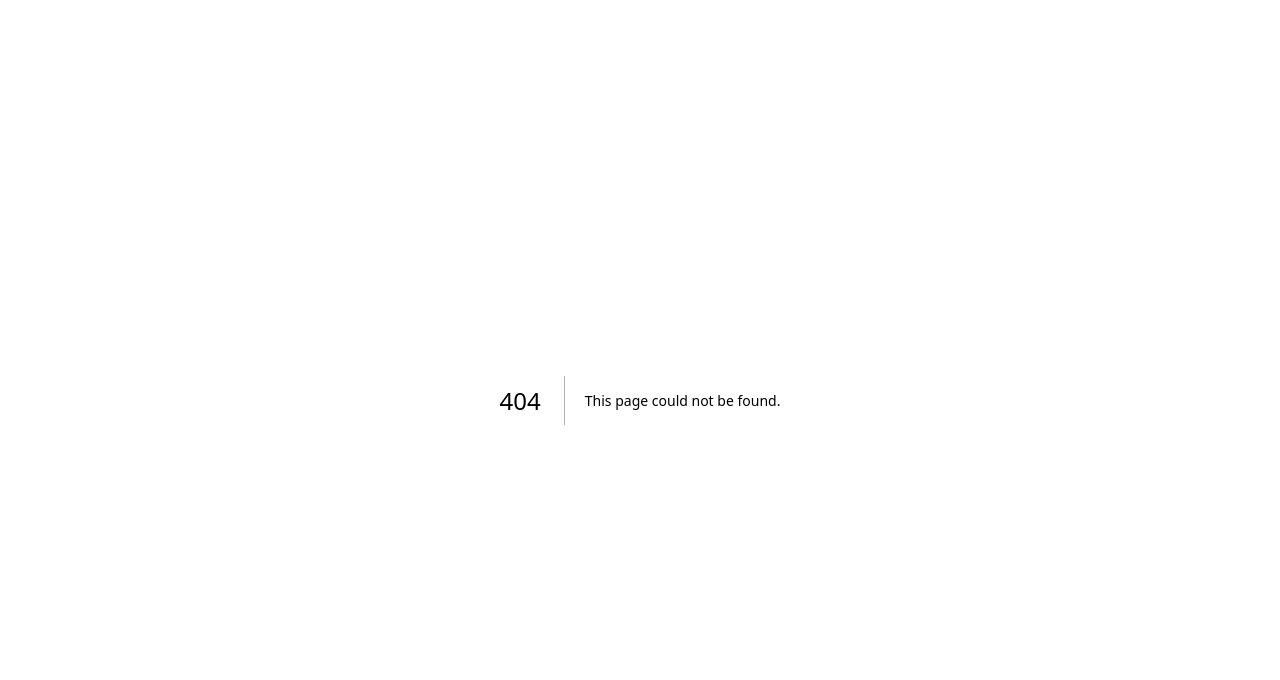
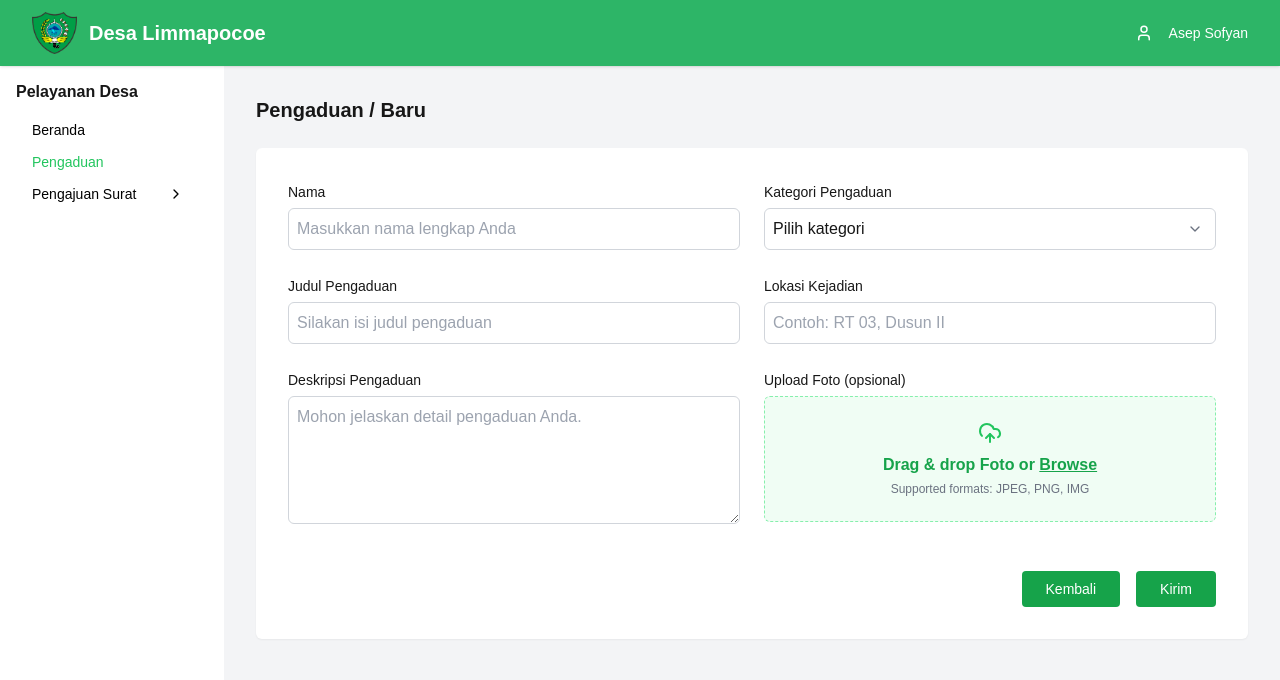
Before and after one commit to muhammadzulfadly/limapoccoedigital, a Next.js app: page /masyarakat/pengaduan-masyarakat/buat-pengaduan in a window 1280 px wide. Before the commit this address had no page. Shown: the top 680 px of the page. Built offline with nearby package versions, Linux system fonts and the light colour scheme.

Commit message:
halaman masyarakat/../buat-pengaduan

```diff
--- /dev/null
+++ b/app/masyarakat/pengaduan-masyarakat/buat-pengaduan/page.js
@@ -0,0 +1,117 @@
+"use client";
+
+import { useState } from "react";
+import { ChevronDown, UploadCloud } from "lucide-react";
+import { useRouter } from "next/navigation";
+
+export default function PengaduanPage() {
+  const [form, setForm] = useState({
+    nama: "",
+    kategori: "",
+    judul: "",
+    deskripsi: "",
+    lokasi: "",
+    bukti: null,
+  });
+
+  const [error, setError] = useState({});
+  const router = useRouter();
+
+  const handleChange = (e) => {
+    const { name, value, files } = e.target;
+    setForm({
+      ...form,
+      [name]: files ? files[0] : value,
+    });
+  };
+
+  const handleSubmit = (e) => {
+    e.preventDefault();
+    const newError = {};
+    if (!form.nama) newError.nama = "Nama pengadu tidak boleh kosong";
+    if (!form.kategori) newError.kategori = "Kategori harus dipilih";
+    if (!form.judul) newError.judul = "Judul pengaduan wajib diisi";
+    if (!form.deskripsi) newError.deskripsi = "Deskripsi pengaduan tidak boleh kosong";
+    if (!form.lokasi) newError.lokasi = "Lokasi kejadian harus diisi";
+
+    setError(newError);
+    if (Object.keys(newError).length === 0) {
+      alert("Pengaduan berhasil dikirim");
+      router.push("/masyarakat/pengaduan-masyarakat");
+    }
+  };
+
+  return (
+    <div className="flex h-full">
+      <div className="flex-1 bg-gray-100 p-8">
+        <h1 className="text-xl font-semibold mb-6">Pengaduan / Baru</h1>
+        <form className="bg-white rounded-md shadow-sm p-8">
+          <div className="grid grid-cols-2 gap-6 flex-grow">
+            <div className="space-y-1 col-span-1">
+              <label className="text-sm font-medium">Nama</label>
+              <input name="nama" value={form.nama} onChange={handleChange} placeholder="Masukkan nama lengkap Anda" className={`w-full p-2 border rounded-md focus:outline-none ${error.nama ? "border-red-500" : "border-gray-300"}`} />
+              {error.nama && <p className="text-sm text-red-500">{error.nama}</p>}
+            </div>
+
+            <div className="space-y-1 col-span-1 relative">
+              <label className="text-sm font-medium">Kategori Pengaduan</label>
+              <div className={`relative ${error.kategori ? "border-red-500" : "border-gray-300"} border rounded-md p-2`}>
+                <select name="kategori" value={form.kategori} onChange={handleChange} className="w-full bg-transparent appearance-none focus:outline-none">
+                  <option value="">Pilih kategori</option>
+                  <option value="fasilitas">Fasilitas</option>
+                  <option value="lingkungan">Lingkungan</option>
+                </select>
+                <ChevronDown className="absolute right-3 top-1/2 -translate-y-1/2 h-4 w-4 text-gray-500" />
+              </div>
+              {error.kategori && <p className="text-sm text-red-500">{error.kategori}</p>}
+            </div>
+
+            <div className="space-y-1 col-span-1">
+              <label className="text-sm font-medium">Judul Pengaduan</label>
+              <input name="judul" value={form.judul} onChange={handleChange} placeholder="Silakan isi judul pengaduan" className={`w-full p-2 border rounded-md focus:outline-none ${error.judul ? "border-red-500" : "border-gray-300"}`} />
+              {error.judul && <p className="text-sm text-red-500">{error.judul}</p>}
+            </div>
+
+            <div className="space-y-1 col-span-1">
+              <label className="text-sm font-medium">Lokasi Kejadian</label>
+              <input name="lokasi" value={form.lokasi} onChange={handleChange} placeholder="Contoh: RT 03, Dusun II" className={`w-full p-2 border rounded-md focus:outline-none ${error.lokasi ? "border-red-500" : "border-gray-300"}`} />
+              {error.lokasi && <p className="text-sm text-red-500">{error.lokasi}</p>}
+            </div>
+
+            <div className="space-y-1 col-span-1">
+              <label className="text-sm font-medium">Deskripsi Pengaduan</label>
+              <textarea
+                name="deskripsi"
+                value={form.deskripsi}
+                onChange={handleChange}
+                placeholder="Mohon jelaskan detail pengaduan Anda."
+                className={`w-full p-2 border rounded-md focus:outline-none h-32 ${error.deskripsi ? "border-red-500" : "border-gray-300"}`}
+              />
+              {error.deskripsi && <p className="text-sm text-red-500">{error.deskripsi}</p>}
+            </div>
+
+            <div className="space-y-1 col-span-1">
+              <label className="text-sm font-medium">Upload Foto (opsional)</label>
+              <div className="w-full border border-dashed border-green-300 rounded-md p-6 text-center bg-green-50">
+                <UploadCloud className="mx-auto mb-2 text-green-500" />
+                <label className="cursor-pointer text-green-600 font-semibold">
+                  Drag & drop Foto or <span className="underline">Browse</span>
+                  <input type="file" name="bukti" onChange={handleChange} className="hidden" accept="image/*" />
+                </label>
+                <p className="text-xs text-gray-500 mt-1">Supported formats: JPEG, PNG, IMG</p>
+              </div>
+            </div>
+          </div>
+          <div className="mt-10 flex justify-end space-x-4 self-end">
+            <button onClick={() => router.back()} type="button" className="bg-green-600 hover:bg-green-700 text-white text-sm px-6 py-2 rounded">
+              Kembali
+            </button>
+            <button type="submit" onClick={handleSubmit} className="bg-green-600 hover:bg-green-700 text-white text-sm px-6 py-2 rounded">
+              Kirim
+            </button>
+          </div>
+        </form>
+      </div>
+    </div>
+  );
+}
```
